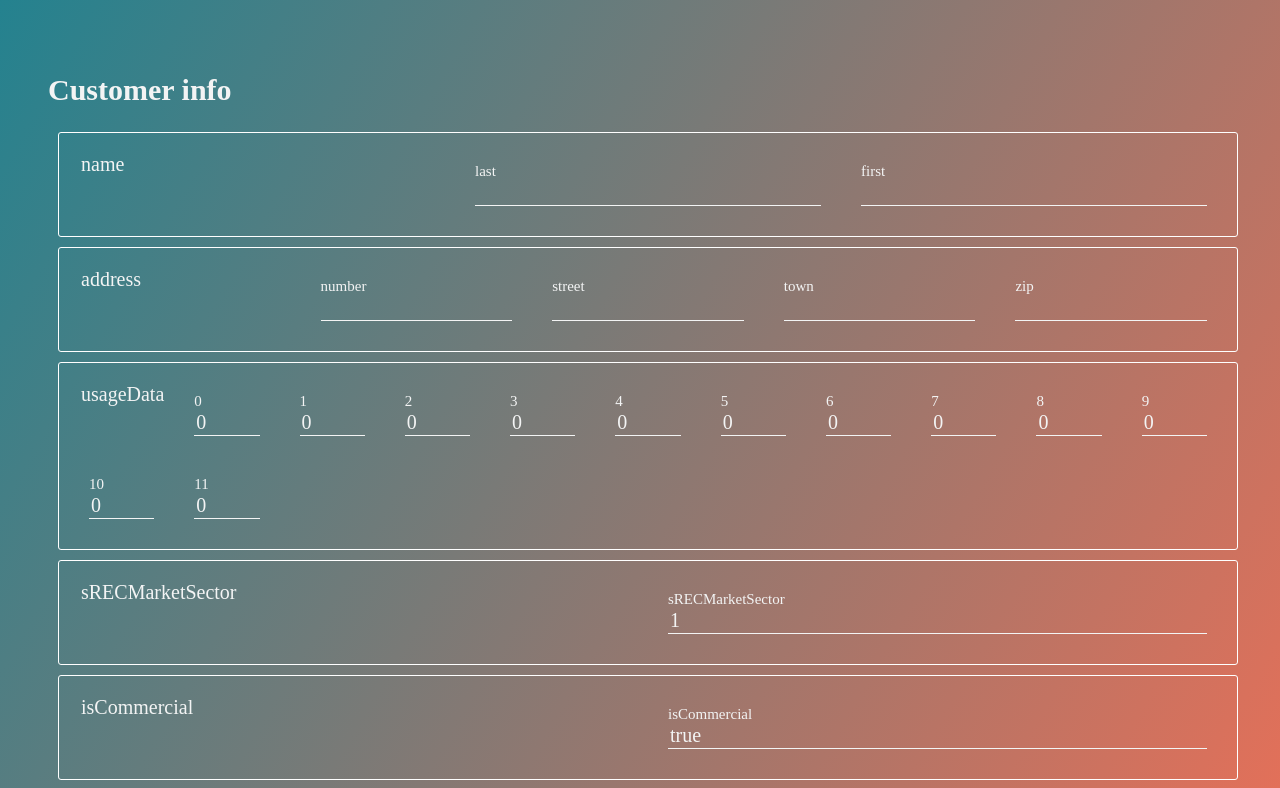
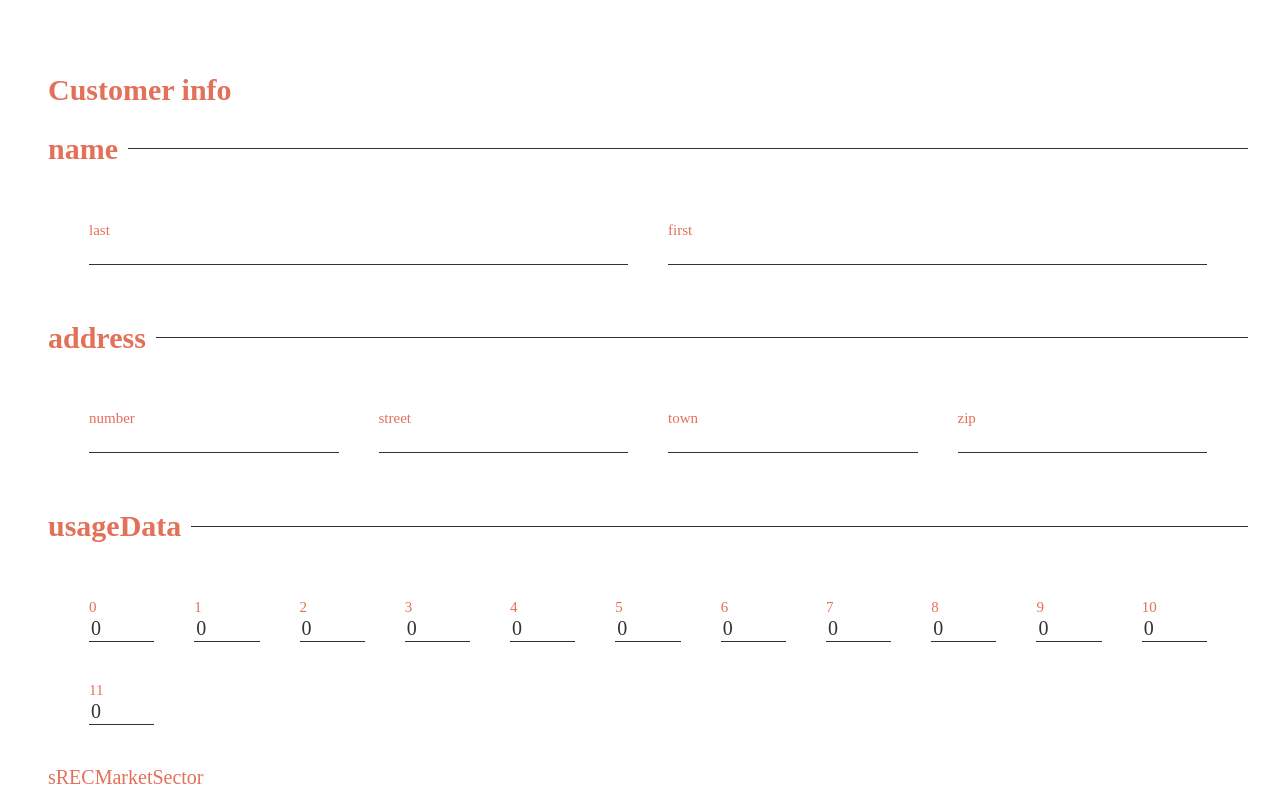
Before and after one commit to pete-murphy/sunwindapp, a React (Create React App) app: page / in a window 1280 px wide. Shown: the top 788 px of the page. Built offline with nearby package versions, Linux system fonts and the light colour scheme.

Commit message:
Back to white bg, added prop types.

```diff
--- a/src/App.js
+++ b/src/App.js
@@ -1,6 +1,6 @@
 import React, { Component } from "react"
 
-import ClientInputs from "./components/ClientInputs"
+import ClientForm from "./components/ClientForm"
 
 class App extends Component {
   constructor() {
@@ -58,7 +58,7 @@ class App extends Component {
   }
 
   render() {
-    return <ClientInputs {...this.state.client} />
+    return <ClientForm {...this.state.client} />
   }
 }
 
--- /dev/null
+++ b/src/components/ClientForm.js
@@ -0,0 +1,114 @@
+import React, { Component, Fragment } from "react"
+import PropTypes from "prop-types"
+import styled from "styled-components"
+
+const Form = styled.form`
+  color: inherit;
+`
+
+const Fieldset = styled.div`
+  display: grid;
+  grid-template-columns: repeat(auto-fit, minmax(8ch, 1fr));
+  grid-gap: 20px;
+  padding: 1rem;
+  border: 1px solid white;
+  border-radius: 3px;
+  margin: 0.5rem;
+`
+
+const Legend = styled.div`
+  & h2 {
+    width: 100%;
+    display: flex;
+    align-items: center;
+    &:after {
+      margin-left: 0.5rem;
+      content: "";
+      flex: 1 auto;
+      border: none;
+      border-top: 1px solid var(--night);
+    }
+  }
+`
+
+const InputGroup = styled.div`
+  display: flex;
+  flex-direction: column;
+  justify-content: flex-end;
+  padding: 0.5rem;
+  grid-column: span ${props => (props.span ? props.span : "1")};
+  & label {
+    font-size: 0.75rem;
+  }
+`
+
+export default class ClientForm extends Component {
+  static propTypes = {
+    name: PropTypes.shape({
+      first: PropTypes.string.isRequired,
+      last: PropTypes.string.isRequired
+    }).isRequired, // Is this "isRequired" redundant if inner properties are required?
+    address: PropTypes.shape({
+      number: PropTypes.string.isRequired,
+      street: PropTypes.string.isRequired,
+      town: PropTypes.string.isRequired
+    }).isRequired,
+    financialInfo: PropTypes.shape({
+      isCommercial: PropTypes.bool.isRequired,
+      sRECMarketSector: PropTypes.number.isRequired,
+      taxRate: PropTypes.number.isRequired
+    }).isRequired,
+    usageData: PropTypes.arrayOf(PropTypes.number.isRequired).isRequired,
+    incentivePrograms: PropTypes.shape({
+      fITC: PropTypes.bool.isRequired,
+      sMART: PropTypes.bool.isRequired,
+      sREC: PropTypes.bool.isRequired,
+      mACRS: PropTypes.bool.isRequired,
+      nantucketSolar: PropTypes.bool.isRequired,
+      netMetering: PropTypes.bool.isRequired
+    }).isRequired
+  }
+
+  static defaultProps = {
+    name: {
+      first: "Jane",
+      last: "Doe"
+    }
+  }
+
+  render() {
+    return (
+      <Form>
+        <h2>Customer info</h2>
+        {Object.keys(this.props).map(
+          prop =>
+            typeof this.props[prop] === "object" ? (
+              <Fragment>
+                <Legend>
+                  <h2>{prop}</h2>
+                </Legend>
+                <Fieldset>
+                  {Object.keys(this.props[prop]).map(subProp => (
+                    <InputGroup>
+                      <label htmlFor={subProp}>{subProp}</label>
+                      <input type="text" value={this.props[prop][subProp]} />
+                    </InputGroup>
+                  ))}
+                </Fieldset>
+              </Fragment>
+            ) : (
+              <Fragment>
+                <Legend>{prop}</Legend>
+                <Fieldset>
+                  <InputGroup>
+                    <label htmlFor={prop}>{prop}</label>
+                    <input type="text" value={this.props[prop]} />
+                  </InputGroup>
+                </Fieldset>
+              </Fragment>
+            )
+        )}
+      </Form>
+    )
+  }
+}
--- a/src/components/ClientInputs.js
+++ /dev/null
@@ -1,80 +0,0 @@
-import React, { Component, Fragment } from "react"
-import PropTypes from "prop-types"
-import styled from "styled-components"
-
-const Form = styled.form`
-  color: inherit;
-`
-
-const Fieldset = styled.div`
-  display: grid;
-  grid-template-columns: repeat(auto-fit, minmax(8ch, 1fr));
-  grid-gap: 20px;
-  padding: 1rem;
-  border: 1px solid white;
-  border-radius: 3px;
-  margin: 0.5rem;
-`
-
-const InputGroup = styled.div`
-  display: flex;
-  flex-direction: column;
-  justify-content: flex-end;
-  padding: 0.5rem;
-  grid-column: span ${props => (props.span ? props.span : "1")};
-  & label {
-    font-size: 0.75rem;
-  }
-`
-
-export default class ClientInfo extends Component {
-  static propTypes = {
-    name: PropTypes.shape({
-      first: PropTypes.string.isRequired,
-      last: PropTypes.string.isRequired
-    }).isRequired, // Is this "isRequired" redundant if inner properties are required?
-    address: PropTypes.shape({
-      number: PropTypes.string.isRequired,
-      street: PropTypes.string.isRequired,
-      town: PropTypes.string.isRequired
-    }),
-    usageData: PropTypes.arrayOf(PropTypes.number.isRequired).isRequired
-  }
-
-  static defaultProps = {
-    name: {
-      first: "Jane",
-      last: "Doe"
-    }
-  }
-
-  render() {
-    return (
-      <Form>
-        <h2>Customer info</h2>
-        {Object.keys(this.props).map(
-          prop =>
-            typeof this.props[prop] === "object" ? (
-              <Fieldset>
-                <legend>{prop}</legend>
-                {Object.keys(this.props[prop]).map(subProp => (
-                  <InputGroup>
-                    <label htmlFor={subProp}>{subProp}</label>
-                    <input type="text" value={this.props[prop][subProp]} />
-                  </InputGroup>
-                ))}
-              </Fieldset>
-            ) : (
-              <Fieldset>
-                <legend>{prop}</legend>
-                <InputGroup>
-                  <label htmlFor={prop}>{prop}</label>
-                  <input type="text" value={this.props[prop]} />
-                </InputGroup>
-              </Fieldset>
-            )
-        )}
-      </Form>
-    )
-  }
-}
--- a/src/index.js
+++ b/src/index.js
@@ -13,17 +13,20 @@ const haus = "#f3f4f4"
 
 injectGlobal`
 :root {
+  --night: #333;
+  --haus: #f3f4f4;
+  --peach: #efada0;
+  --peachDark: #e37059;
+  --surDark: #24828f;
   font-size: 20px;
 }
 
 body {
-  background: linear-gradient(-60deg, ${peachDark}, ${surDark});
-  background-attachment: fixed;
   display: grid;
   width: 100vw;
   height: 100vh;
   padding: 2rem;
-  color: ${haus};
+  color: var(--peachDark);
 }
 
 * {
@@ -34,8 +37,8 @@ body {
 input {
   background: transparent;
   border: none;
-  color: ${haus};
-  border-bottom: 1px solid ${haus};
+  color: var(--night);
+  border-bottom: 1px solid ${night};
   font-size: 1rem;
   &:focus {
     outline: none;
```
